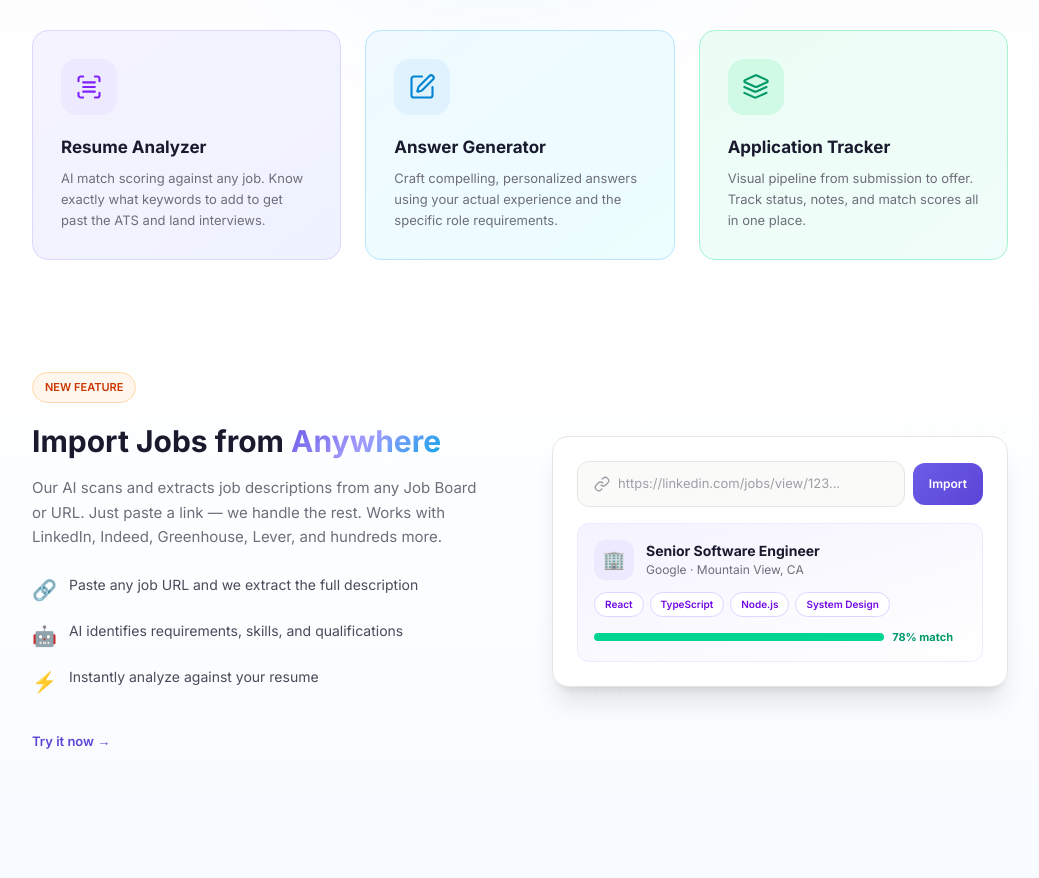
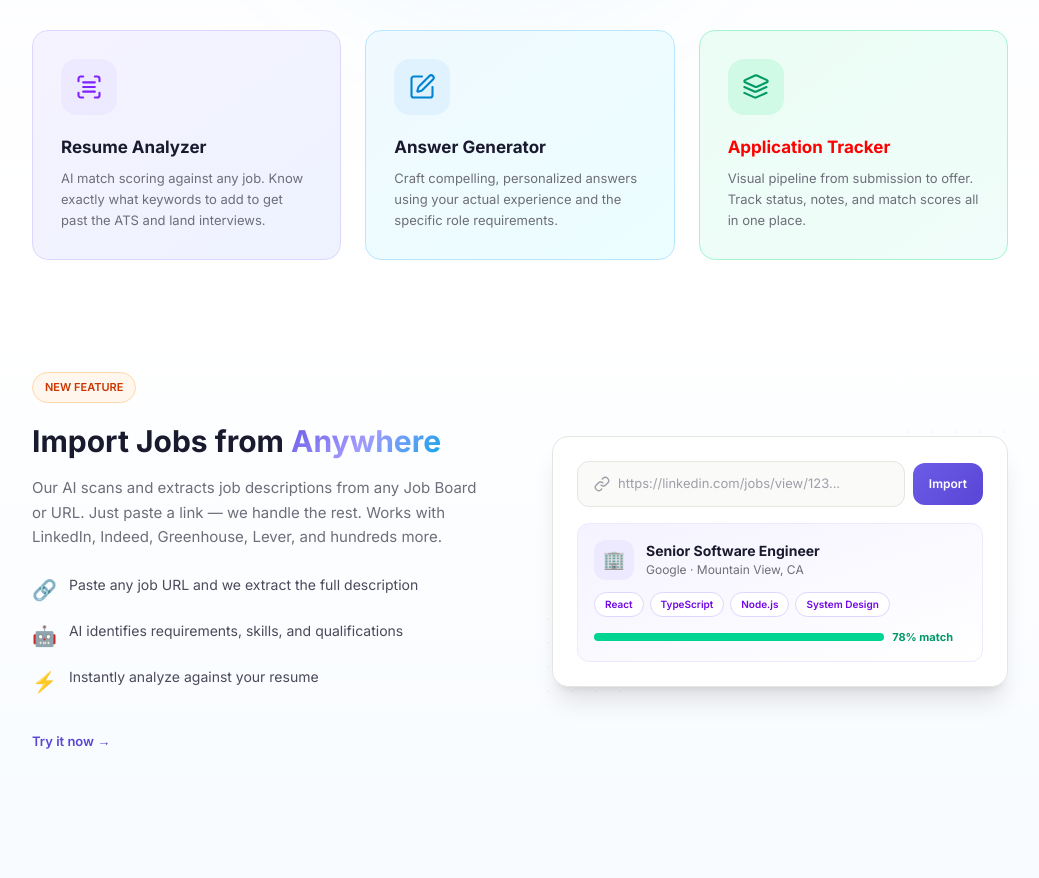
Before and after one commit to CHR1X7/CareerCopilot, a Next.js app: page / in a window 1280 px wide. Shown: the part 900-1778 px from the top of the page, without its empty margins (120-1159 px from the left). Built offline with nearby package versions, Linux system fonts and the light colour scheme.

Commit message:
Update page.tsx

```diff
--- a/app/page.tsx
+++ b/app/page.tsx
@@ -149,7 +149,7 @@ export default function LandingPage() {
               <div className={`w-14 h-14 rounded-2xl ${f.iconBg} ${f.iconColor} flex items-center justify-center mb-5`}>
                 {f.icon}
               </div>
-              <h3 className="text-[17px] font-bold mb-2" style={{ color: 'var(--color-text-primary)' }}>
+              <h3 className="text-[17px] font-bold mb-2" style={{ color: f.title === 'Application Tracker' ? '#ff0000' : 'var(--color-text-primary)' }}>
                 {f.title}
               </h3>
               <p className="text-[13px] text-text-tertiary leading-relaxed">
```
